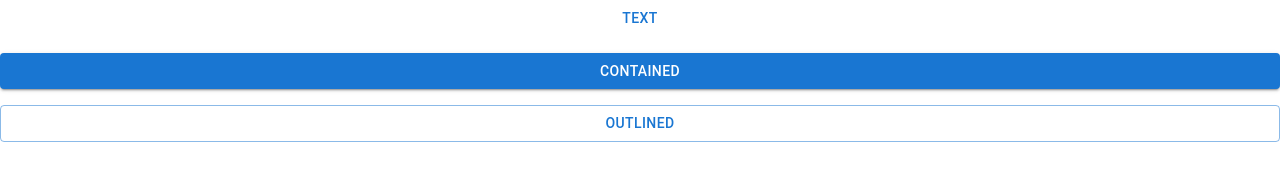
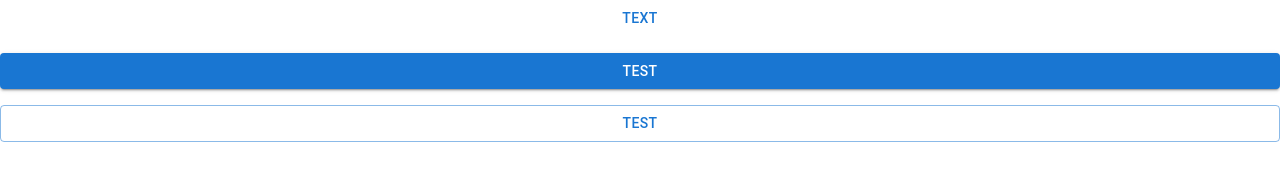
Before and after one commit to blueStragglr/wanted-pre-onboarding-10-FE-quest, a Next.js app: page / in a window 1280 px wide. Shown: the top 192 px of the page. Built offline with nearby package versions, Linux system fonts and the light colour scheme.

Commit message:
Chore : test commit

```diff
--- a/pages/index.tsx
+++ b/pages/index.tsx
@@ -7,8 +7,8 @@ const Home: NextPage = () => {
       <main>
         <Stack spacing={2} direction='column'>
           <Button variant='text'>Text</Button>
-          <Button variant='contained'>Contained</Button>
-          <Button variant='outlined'>Outlined</Button>
+          <Button variant='contained'>test</Button>
+          <Button variant='outlined'>test</Button>
         </Stack>
       </main>
     </div>
```
